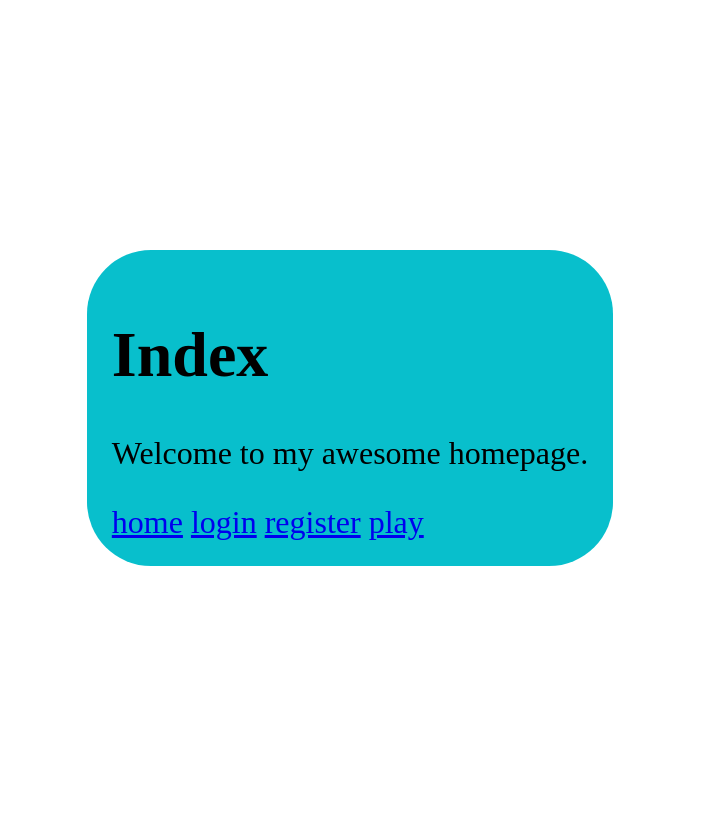
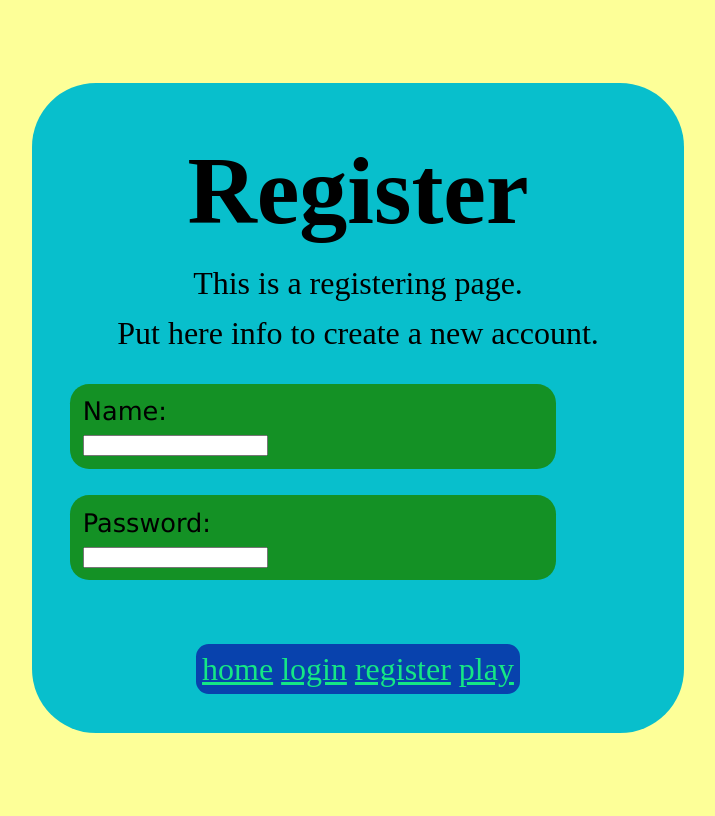
Before and after one commit to Daniel-Marques-26/daniel.skibidi.pt, a Flask app: page /register in a window 1280 px wide. Shown: the whole page, without its empty margins (290-1005 px from the left). Run offline with Flask 3, Linux system fonts and the light colour scheme.

Commit message:
Formulário

```diff
--- a/templates/base.form.html
+++ b/templates/base.form.html
@@ -11,14 +11,66 @@
             justify-content: center;
             display: flex;
             height: 100vh;
+            width: 100%;
+            background-color: rgb(253, 255, 152);
         }
 
         .content
         {
             background-color: rgb(8, 191, 204);
             border-radius: 5vw;
-            padding: 2%;
-            font-size: xx-large;
+            padding: 3%;
+            font-size: 2.5vw;
+            min-width: 45%;
+            text-align: center;
+            align-items: center;
+            display: flex;
+            flex-direction: column;
+        }
+
+        .title
+        {
+            font-size: 300%;
+            font-weight: bold;
+            margin: 1vw;
+        }
+
+        .links
+        {
+            background-color: rgb(8, 66, 173);
+            border-radius: 1vw;
+            max-width: 40vw;
+            align-items: center;
+            justify-content: center;
+            padding: 0.5vw;
+            margin-top: 3vw;
+        }
+
+        .color a
+        {
+            color: rgb(21, 231, 133)
+        }
+
+        p
+        {
+            margin: 0.5vw;
+        }
+
+        form {width: 100%;}
+
+        .input
+        {
+            margin-top: 2vw;
+            margin-bottom: 2vw;
+            padding: 1vw;
+            font-size: 80%;
+            font-family: Verdana, Geneva, Tahoma, sans-serif;
+            justify-content: left;
+            text-align: left;
+            background-color: rgb(20, 145, 37);
+            border-radius: 1.5vw;
+            max-width: 80%;
+
         }
 
     </style>
@@ -29,9 +81,11 @@
 
         {% block content %}{% endblock%}
 
-        {% for page in pages %}
-            <a href="{{ page }}">{{ page }}</a>
-        {% endfor %}
+        <div class="links color">
+            {% for page in pages %}
+                <a href="{{ page }}">{{ page }}</a>
+            {% endfor %}
+        </div>
 
     </div>
 
--- a/templates/register.html
+++ b/templates/register.html
@@ -6,9 +6,20 @@
         .important { color: #336699; }
     </style>
 {% endblock %}
+
+
 {% block content %}
-    <h1>Index</h1>
-    <p class="important">
-      Welcome to my awesome homepage.
-    </p>
+    <p class="title">Register</p>
+    <p class="important pad">This is a registering page.</p>
+    <p class="important pad">Put here info to create a new account.</p>
+    <form method="POST" action="/login">
+      <div class="input">
+        <label for="name">Name:</label><br>
+        <input type="text" id="name" name="Give me your name pls">
+      </div>
+      <div class="input">
+        <label for="password">Password:</label><br>
+        <input type="text" id="password" name="Give me your name pls">
+      </div>
+    </form>
 {% endblock %}
```
Also changed, not shown: templates/login.html (+13 -4 lines).
